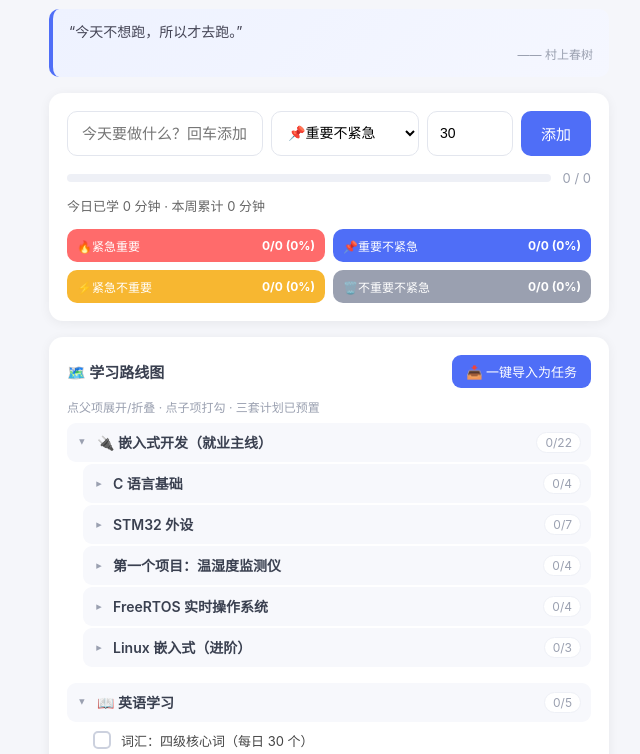
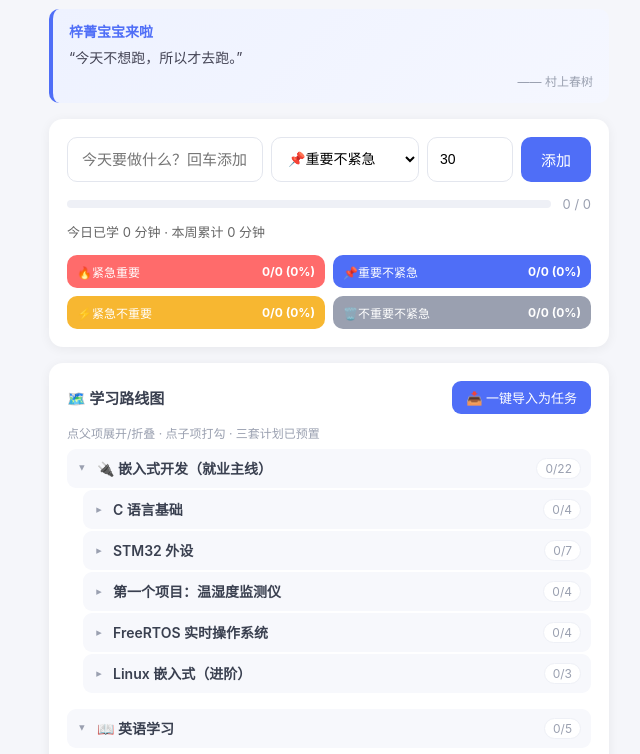
Before and after one commit to aniparty/study-plan, a plain HTML site: page index.html in a window 1280 px wide. Shown: the part 93-847 px from the top of the page, without its empty margins (311-951 px from the left). Drawn offline with Linux system fonts and the light colour scheme.

Commit message:
名言区顶部加问候语「梓菁宝宝来啦」

```diff
--- a/index.html
+++ b/index.html
@@ -22,6 +22,7 @@
     border-left:4px solid var(--primary);border-radius:10px;font-size:14px;color:#445;line-height:1.6;
   }
   .quote .q-author{color:var(--muted);font-size:12px;margin-top:2px;text-align:right;}
+  .quote .q-greet{font-weight:700;color:var(--primary);margin-bottom:4px;}
   .card{background:var(--card);border-radius:14px;padding:18px;margin-top:16px;box-shadow:0 2px 12px rgba(0,0,0,.06);}
   .card h2{font-size:15px;font-weight:700;margin-bottom:12px;color:#3a4050;}
 
@@ -614,7 +615,7 @@
     const start=new Date(new Date().getFullYear(),0,0);
     const doy=Math.floor((new Date()-start)/86400000);
     const q=QUOTES[doy%QUOTES.length];
-    $('quote').innerHTML=`“${q[0]}”${q[1]?`<div class="q-author">—— ${q[1]}</div>`:''}`;
+    $('quote').innerHTML=`<div class="q-greet">梓菁宝宝来啦</div>“${q[0]}”${q[1]?`<div class="q-author">—— ${q[1]}</div>`:''}`;
   }
 
   // ---- 复盘 ----
```
